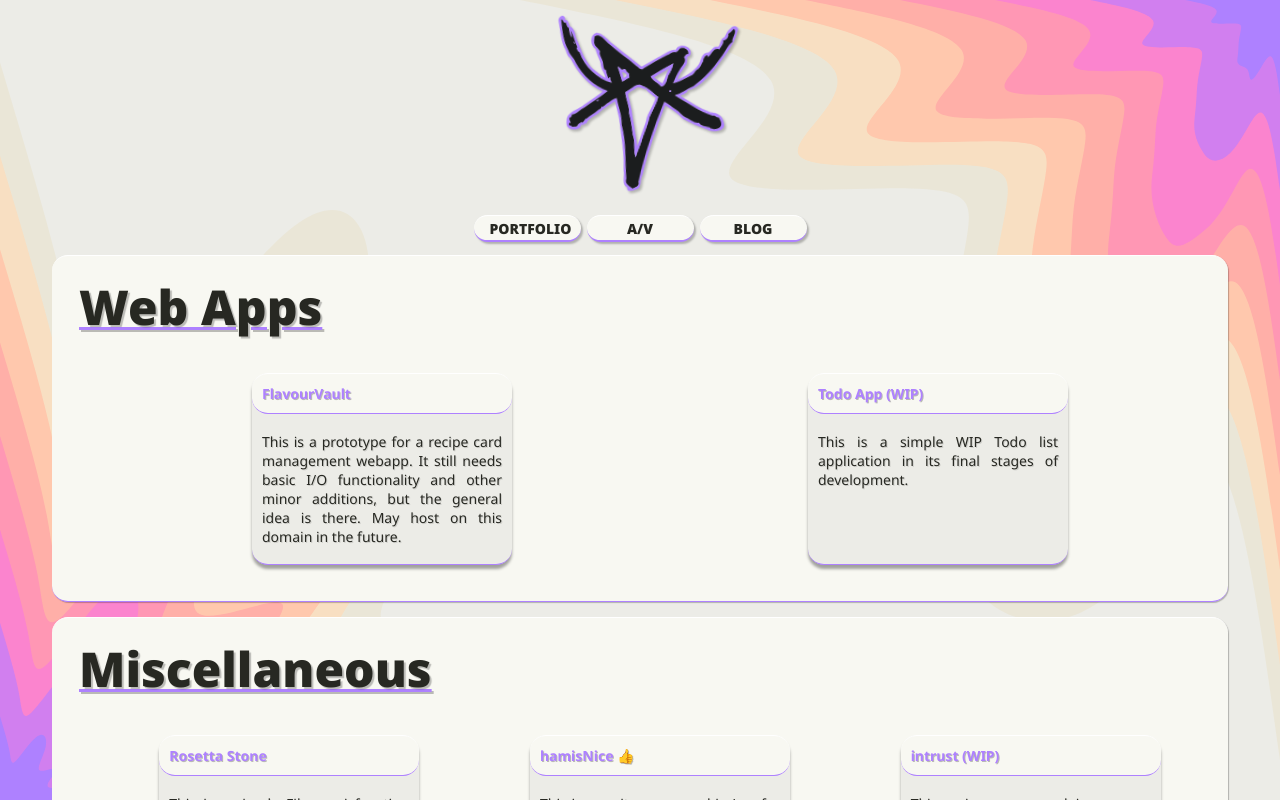
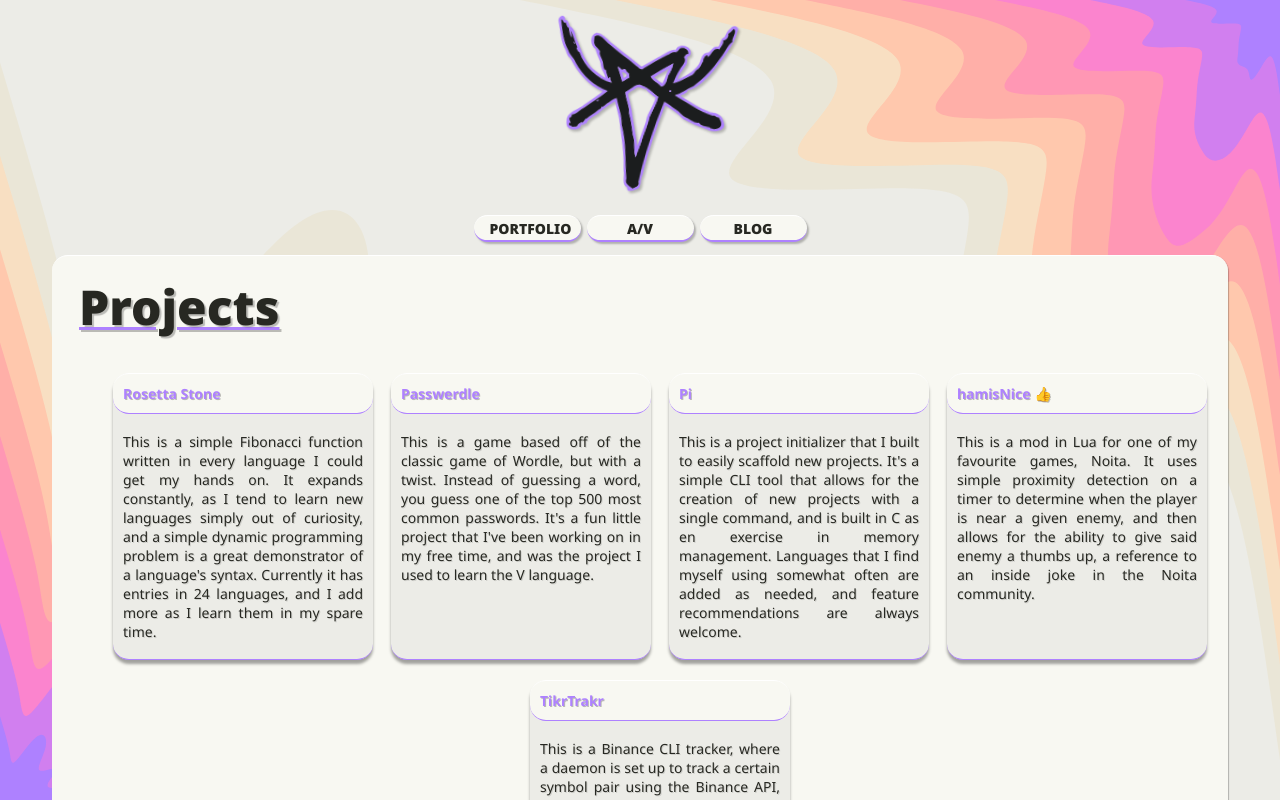
Before and after one commit to uptudev/uptu.dev, a SvelteKit app: page /portfolio in a window 1280 px wide. Shown: the top 800 px of the page. Built offline with nearby package versions, Linux system fonts and the light colour scheme.

Commit message:
Update portfolio and copyright year * Portfolio entries updated to new projects * Copyright notice updated to get current year instead of needing manual   updating

```diff
--- a/package.json
+++ b/package.json
@@ -34,7 +34,7 @@
   },
   "type": "module",
   "dependencies": {
-    "firebase": "^10.5.0",
+    "firebase": "^10.12.5",
     "serve": "^14.2.3"
   }
 }
--- a/src/routes/+layout.svelte
+++ b/src/routes/+layout.svelte
@@ -13,6 +13,7 @@
 	let logoImageSrc = getLogoImage(true);
 	let bgBlSrc = getBlImage(true);
 	let bgTrSrc = getTrImage(true);
+    let year = new Date().getFullYear();
 	updateImageSrc();
 
 	/*
@@ -86,8 +87,9 @@
 		<slot />
 	</div>
 {/if}
+
 <!-- idk why this style tag isn't applied via text.scss but whatever -->
-<div class="footer" style="font: 400 14px Noto Sans,sans-serif">© uptu 2023</div>
+<div class="footer" style="font: 400 14px Noto Sans,sans-serif">© uptu {year}</div>
 
 <style lang="scss">
 	@import url('../stylesheets/index.scss');
--- a/src/routes/portfolio/+page.svelte
+++ b/src/routes/portfolio/+page.svelte
@@ -11,38 +11,32 @@
 </script>
 
 <div class="box">
-	<h2>Web Apps</h2>
-	<ul class="p language-grid">
-		<PortfolioEntry
-			href="github:FlavourVault"
-			title="FlavourVault"
-			text="This is a prototype for a recipe card management webapp. It still needs basic I/O functionality and other minor additions, but the general idea is there. May host on this domain in the future."
-		/>
-		<PortfolioEntry
-			href="local:todo"
-			title="Todo App (WIP)"
-			text="This is a simple WIP Todo list application in its final stages of development."
-		/>
-	</ul>
-</div>
-
-<div class="box">
-	<h2>Miscellaneous</h2>
+	<h2>Projects</h2>
 	<ul class="p language-grid">
 		<PortfolioEntry
 			href="github:rosetta"
 			title="Rosetta Stone"
-			text="This is a simple Fibonacci function written in every language I could get my hands on. It expands constantly, as I tend to learn new languages simply out of curiosity, and a simple recursive addition and print loop is a great demonstrator of a language's syntax."
+			text="This is a simple Fibonacci function written in every language I could get my hands on. It expands constantly, as I tend to learn new languages simply out of curiosity, and a simple dynamic programming problem is a great demonstrator of a language's syntax. Currently it has entries in 24 languages, and I add more as I learn them in my spare time."
+		/>
+		<PortfolioEntry
+			href="github:passwerdle"
+			title="Passwerdle"
+			text="This is a game based off of the classic game of Wordle, but with a twist. Instead of guessing a word, you guess one of the top 500 most common passwords. It's a fun little project that I've been working on in my free time, and was the project I used to learn the V language."
+		/>
+		<PortfolioEntry
+			href="github:pi"
+			title="Pi"
+			text="This is a project initializer that I built to easily scaffold new projects. It's a simple CLI tool that allows for the creation of new projects with a single command, and is built in C as en exercise in memory management. Languages that I find myself using somewhat often are added as needed, and feature recommendations are always welcome."
 		/>
 		<PortfolioEntry
 			href="github:hamisNice"
 			title="hamisNice 👍"
-			text="This is a sprite swap mod in Lua for one of my favourite games, Noita. It uses simple proximity detection on a timer to determine when the player is near a given enemy, and then allows for the ability to give said enemy a thumbs up."
+			text="This is a mod in Lua for one of my favourite games, Noita. It uses simple proximity detection on a timer to determine when the player is near a given enemy, and then allows for the ability to give said enemy a thumbs up, a reference to an inside joke in the Noita community."
 		/>
 		<PortfolioEntry
-			href="github:intrust"
-			title="intrust (WIP)"
-			text="This is a work-in-progress interpreter for a simple, type-safe scripting language. I haven't gotten around to building the parser by nature of getting lost in the world of parser generators, but the lexer is done."
+			href="github:tikrtrakr"
+			title="TikrTrakr"
+			text="This is a Binance CLI tracker, where a daemon is set up to track a certain symbol pair using the Binance API, and then a frontend binary is used to display the data in a simple, easy-to-read format. It was made for a friend of mine, and is a simple C project that I used to learn more about API interfacing and Linux daemon development."
 		/>
 	</ul>
 </div>
```
Also changed, not shown: 1 other file (tests, documents, lock files or other folders).
